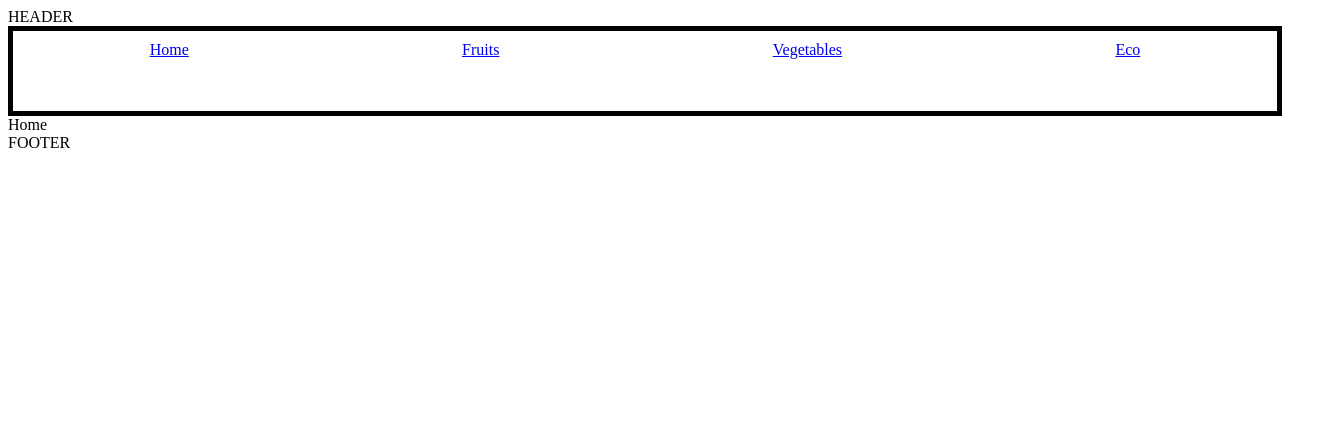
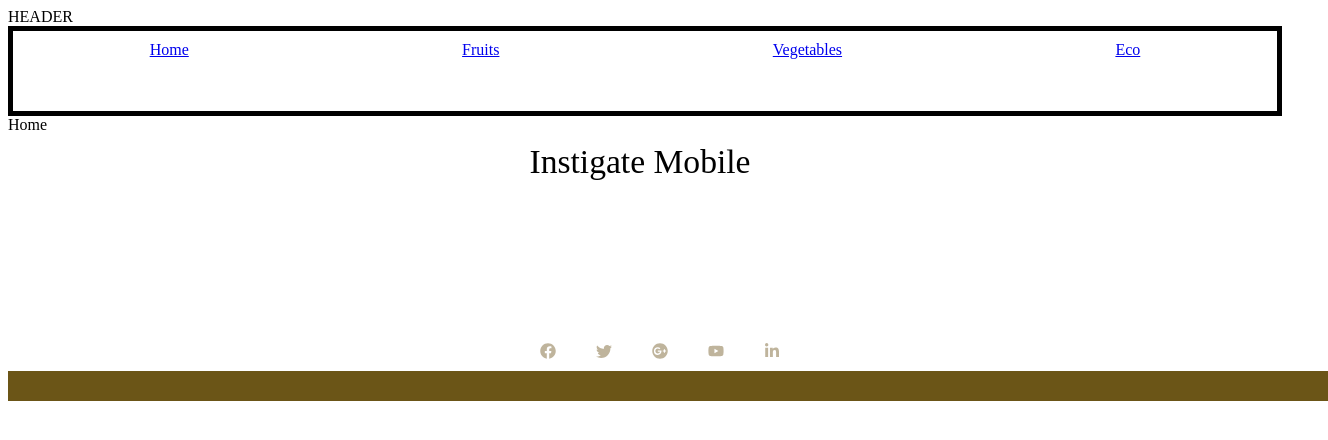
Before and after one commit to Davit2022/frontend, a React app in the folder custom-react-boilerplate/: page / in a window 1280 px wide. Shown: the top 440 px of the page, 1328 px wide, since content can reach past the window. Built offline with nearby package versions, Linux system fonts and the light colour scheme.

Commit message:
Footer components

```diff
--- a/custom-react-boilerplate/package.json
+++ b/custom-react-boilerplate/package.json
@@ -18,6 +18,7 @@
     "prop-types": "^15.8.1",
     "react": "^18.0.0",
     "react-dom": "^18.0.0",
+    "react-icons": "^4.3.1",
     "react-router-dom": "^6.3.0"
   },
   "devDependencies": {
--- a/custom-react-boilerplate/src/components/footer/footer.css
+++ b/custom-react-boilerplate/src/components/footer/Footer.css
@@ -1,4 +1,4 @@
-footer {
+.footer {
   position: absolute;
   bottom: 0;
   background: #74922e;
--- /dev/null
+++ b/custom-react-boilerplate/src/components/footer/Footer.jsx
@@ -0,0 +1,16 @@
+import React from "react";
+import FooterBottom from "./footerButtom/FooterButtom";
+import FooterContent from "./footerContent/FooterContent";
+import Socials from "./socials/Socials";
+
+function Footer() {
+  return (
+    <>
+      <FooterContent />
+      <Socials />
+      <FooterBottom />
+    </>
+  );
+}
+
+export default Footer;
--- /dev/null
+++ b/custom-react-boilerplate/src/components/footer/footerButtom/FooterButtom.jsx
@@ -0,0 +1,25 @@
+import React from "react";
+import "../Footer.css";
+
+function FooterBottom() {
+  return (
+    <footer className="Footer3">
+      <div className="footer-bottom">
+        <p>
+          copyright &copy;2022
+          <a href="/">Heghine</a>
+        </p>
+        <div className="footer-menu">
+          <ul>
+            <li key="1"><a href="/">Home</a></li>
+            <li key="2"><a href="/about">About</a></li>
+            <li key="3"><a href="/contact">Contact</a></li>
+            <li key="4"><a href="/blog">Blog</a></li>
+          </ul>
+        </div>
+      </div>
+    </footer>
+  );
+}
+
+export default FooterBottom;
--- /dev/null
+++ b/custom-react-boilerplate/src/components/footer/footerContent/FooterContent.jsx
@@ -0,0 +1,15 @@
+import React from "react";
+import "../Footer.css";
+
+function FooterContent() {
+  return (
+    <footer className="Footer1">
+      <div className="footer-content">
+        <h3>Instigate Mobile</h3>
+        <p>Instigate Mobile, ITC, Heghine Sarkisyan</p>
+      </div>
+    </footer>
+  );
+}
+
+export default FooterContent;
--- /dev/null
+++ b/custom-react-boilerplate/src/components/footer/socials/Socials.jsx
@@ -0,0 +1,32 @@
+import React from "react";
+import "../Footer.css";
+import {
+  FaFacebook, FaGooglePlus, FaLinkedinIn, FaYoutube,
+} from "react-icons/fa";
+import { ImTwitter } from "react-icons/im";
+
+function Socials() {
+  return (
+    <footer className="Footer2">
+      <ul className="socials">
+        <li key="1">
+          <FaFacebook />
+        </li>
+        <li key="2">
+          <ImTwitter />
+        </li>
+        <li key="3">
+          <FaGooglePlus />
+        </li>
+        <li key="4">
+          <FaYoutube />
+        </li>
+        <li key="5">
+          <FaLinkedinIn />
+        </li>
+      </ul>
+    </footer>
+  );
+}
+
+export default Socials;
--- a/custom-react-boilerplate/src/pages/MainPage.jsx
+++ b/custom-react-boilerplate/src/pages/MainPage.jsx
@@ -1,6 +1,7 @@
 import React from "react";
 import { Outlet } from "react-router-dom";
 import NavBar from "../components/nav/NavBar";
+import Footer from "../components/footer/Footer";
 
 function MainPage() {
   return (
@@ -8,7 +9,7 @@ function MainPage() {
       <div> HEADER </div>
       <NavBar />
       <Outlet />
-      <div> FOOTER </div>
+      <Footer />
     </div>
   );
 }
```
Also changed, not shown: custom-react-boilerplate/src/components/footer/footer.js (deleted, +0 -16 lines), custom-react-boilerplate/src/components/footer/footerButtom/footerButtom.js (deleted, +0 -22 lines), custom-react-boilerplate/src/components/footer/footerContent/footerContent.js (deleted, +0 -15 lines), custom-react-boilerplate/src/components/footer/socials/socials.js (deleted, +0 -33 lines), 2 other files (tests, documents, lock files or other folders).
